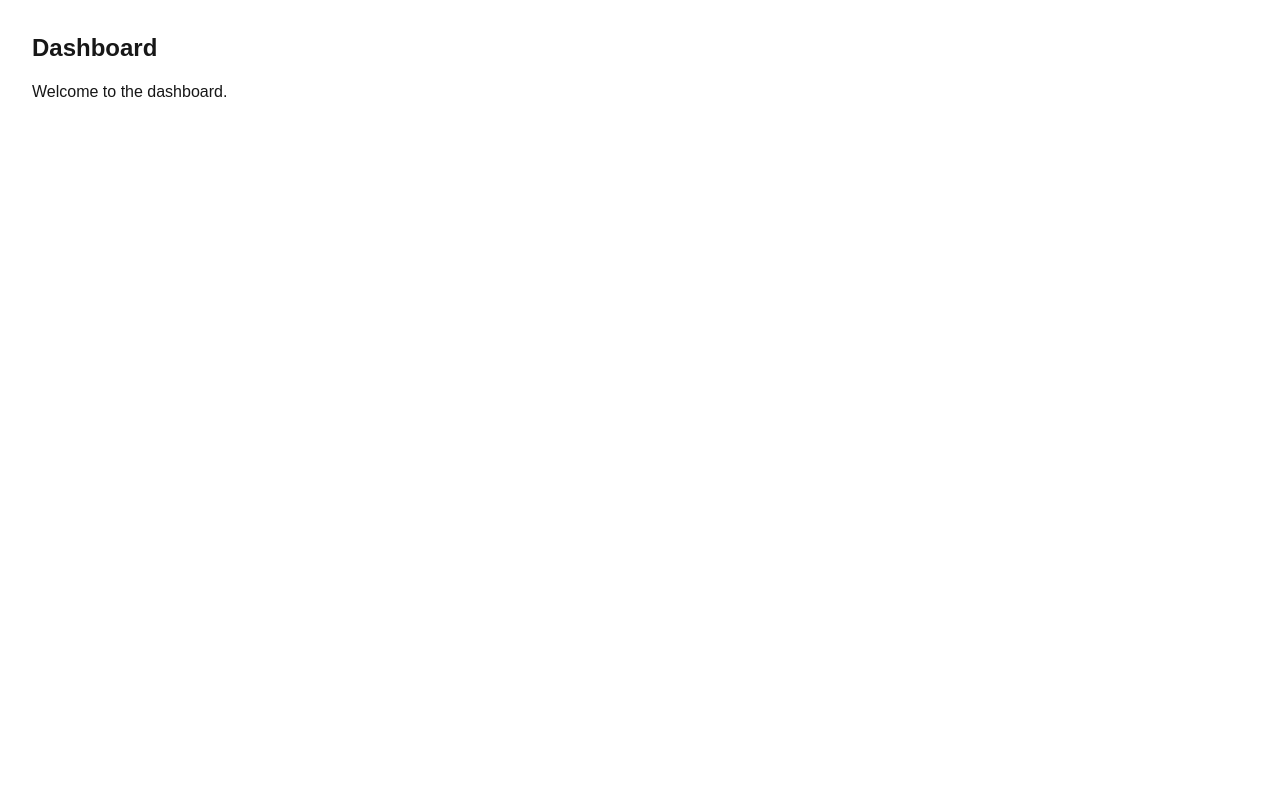
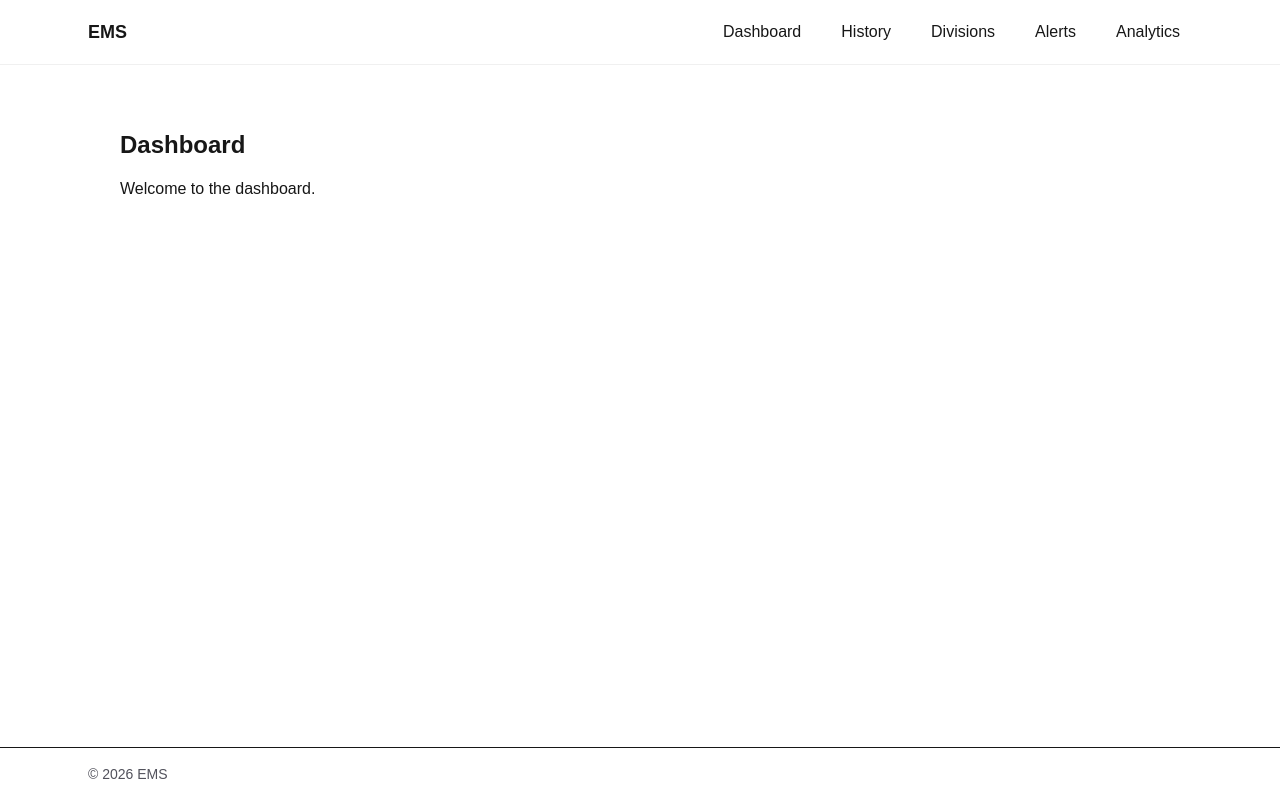
Before and after one commit to Prypiatos/ems-app, a Next.js app in the folder frontend/: page /dashboard in a window 1280 px wide. Built offline with nearby package versions, Linux system fonts and the light colour scheme.

Commit message:
feat: setup main page as dashbord page

```diff
--- a/frontend/app/layout.tsx
+++ b/frontend/app/layout.tsx
@@ -1,4 +1,5 @@
 import type { Metadata } from "next";
+import Link from "next/link";
 import { Geist, Geist_Mono } from "next/font/google";
 import "./globals.css";
 
@@ -27,7 +28,28 @@ export default function RootLayout({
       lang="en"
       className={`${geistSans.variable} ${geistMono.variable} h-full antialiased`}
     >
-      <body className="min-h-full flex flex-col">{children}</body>
+      <body className="min-h-full flex flex-col bg-zinc-50 dark:bg-black text-zinc-900 dark:text-zinc-50">
+        <header className="w-full border-b bg-white dark:bg-[#0b0b0b] border-black/[.06] dark:border-white/[.06]">
+          <div className="max-w-6xl mx-auto px-6 py-3 flex items-center justify-between">
+            <Link href="/" className="text-lg font-semibold">
+              EMS
+            </Link>
+            <nav className="flex gap-4">
+              <Link href="/dashboard" className="px-3 py-2 rounded hover:bg-black/5">Dashboard</Link>
+              <Link href="/history" className="px-3 py-2 rounded hover:bg-black/5">History</Link>
+              <Link href="/divisions" className="px-3 py-2 rounded hover:bg-black/5">Divisions</Link>
+              <Link href="/alerts" className="px-3 py-2 rounded hover:bg-black/5">Alerts</Link>
+              <Link href="/analytics" className="px-3 py-2 rounded hover:bg-black/5">Analytics</Link>
+            </nav>
+          </div>
+        </header>
+
+        <main className="flex-1 max-w-6xl w-full mx-auto px-6 py-8">{children}</main>
+
+        <footer className="w-full border-t mt-8 py-4">
+          <div className="max-w-6xl mx-auto px-6 text-sm text-zinc-600">© {new Date().getFullYear()} EMS</div>
+        </footer>
+      </body>
     </html>
   );
 }
--- a/frontend/app/page.tsx
+++ b/frontend/app/page.tsx
@@ -1,65 +1,5 @@
-import Image from "next/image";
+import { redirect } from "next/navigation";
 
-export default function Home() {
-  return (
-    <div className="flex flex-col flex-1 items-center justify-center bg-zinc-50 font-sans dark:bg-black">
-      <main className="flex flex-1 w-full max-w-3xl flex-col items-center justify-between py-32 px-16 bg-white dark:bg-black sm:items-start">
-        <Image
-          className="dark:invert"
-          src="/next.svg"
-          alt="Next.js logo"
-          width={100}
-          height={20}
-          priority
-        />
-        <div className="flex flex-col items-center gap-6 text-center sm:items-start sm:text-left">
-          <h1 className="max-w-xs text-3xl font-semibold leading-10 tracking-tight text-black dark:text-zinc-50">
-            To get started, edit the page.tsx file.
-          </h1>
-          <p className="max-w-md text-lg leading-8 text-zinc-600 dark:text-zinc-400">
-            Looking for a starting point or more instructions? Head over to{" "}
-            <a
-              href="https://vercel.com/templates?framework=next.js&utm_source=create-next-app&utm_medium=appdir-template-tw&utm_campaign=create-next-app"
-              className="font-medium text-zinc-950 dark:text-zinc-50"
-            >
-              Templates
-            </a>{" "}
-            or the{" "}
-            <a
-              href="https://nextjs.org/learn?utm_source=create-next-app&utm_medium=appdir-template-tw&utm_campaign=create-next-app"
-              className="font-medium text-zinc-950 dark:text-zinc-50"
-            >
-              Learning
-            </a>{" "}
-            center.
-          </p>
-        </div>
-        <div className="flex flex-col gap-4 text-base font-medium sm:flex-row">
-          <a
-            className="flex h-12 w-full items-center justify-center gap-2 rounded-full bg-foreground px-5 text-background transition-colors hover:bg-[#383838] dark:hover:bg-[#ccc] md:w-[158px]"
-            href="https://vercel.com/new?utm_source=create-next-app&utm_medium=appdir-template-tw&utm_campaign=create-next-app"
-            target="_blank"
-            rel="noopener noreferrer"
-          >
-            <Image
-              className="dark:invert"
-              src="/vercel.svg"
-              alt="Vercel logomark"
-              width={16}
-              height={16}
-            />
-            Deploy Now
-          </a>
-          <a
-            className="flex h-12 w-full items-center justify-center rounded-full border border-solid border-black/[.08] px-5 transition-colors hover:border-transparent hover:bg-black/[.04] dark:border-white/[.145] dark:hover:bg-[#1a1a1a] md:w-[158px]"
-            href="https://nextjs.org/docs?utm_source=create-next-app&utm_medium=appdir-template-tw&utm_campaign=create-next-app"
-            target="_blank"
-            rel="noopener noreferrer"
-          >
-            Documentation
-          </a>
-        </div>
-      </main>
-    </div>
-  );
+export default function Page() {
+  redirect("/dashboard");
 }
```
